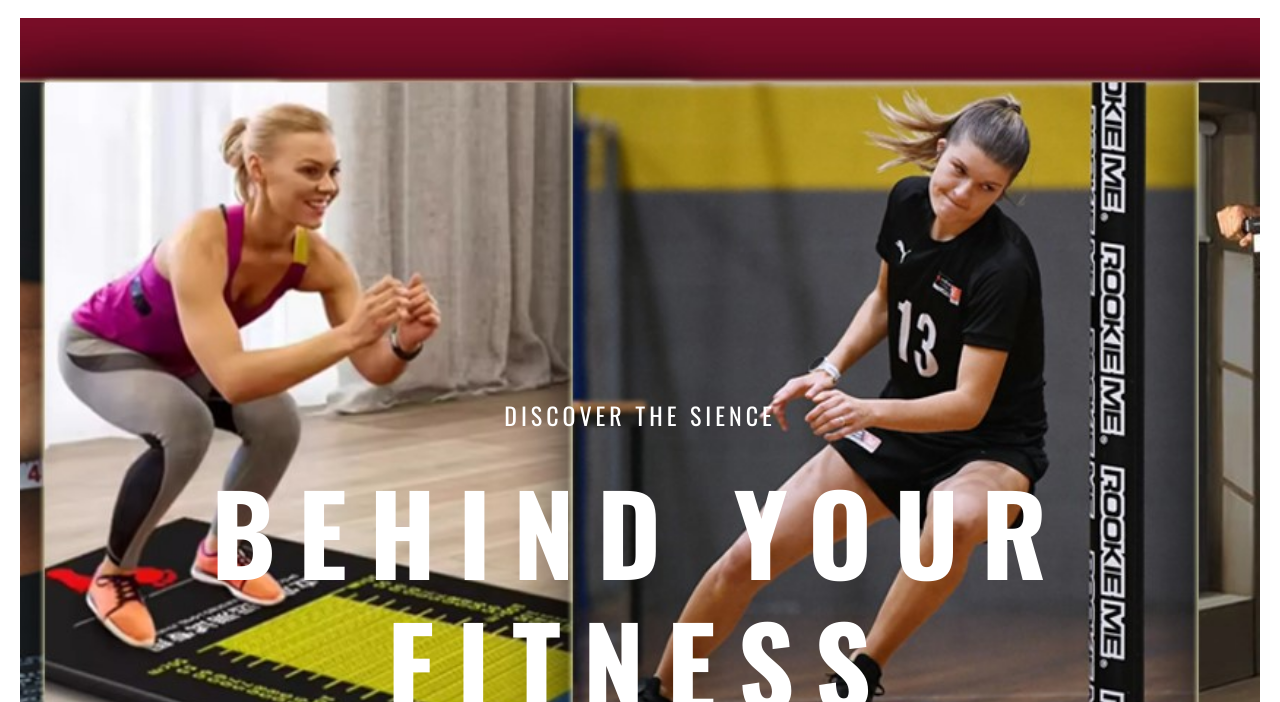
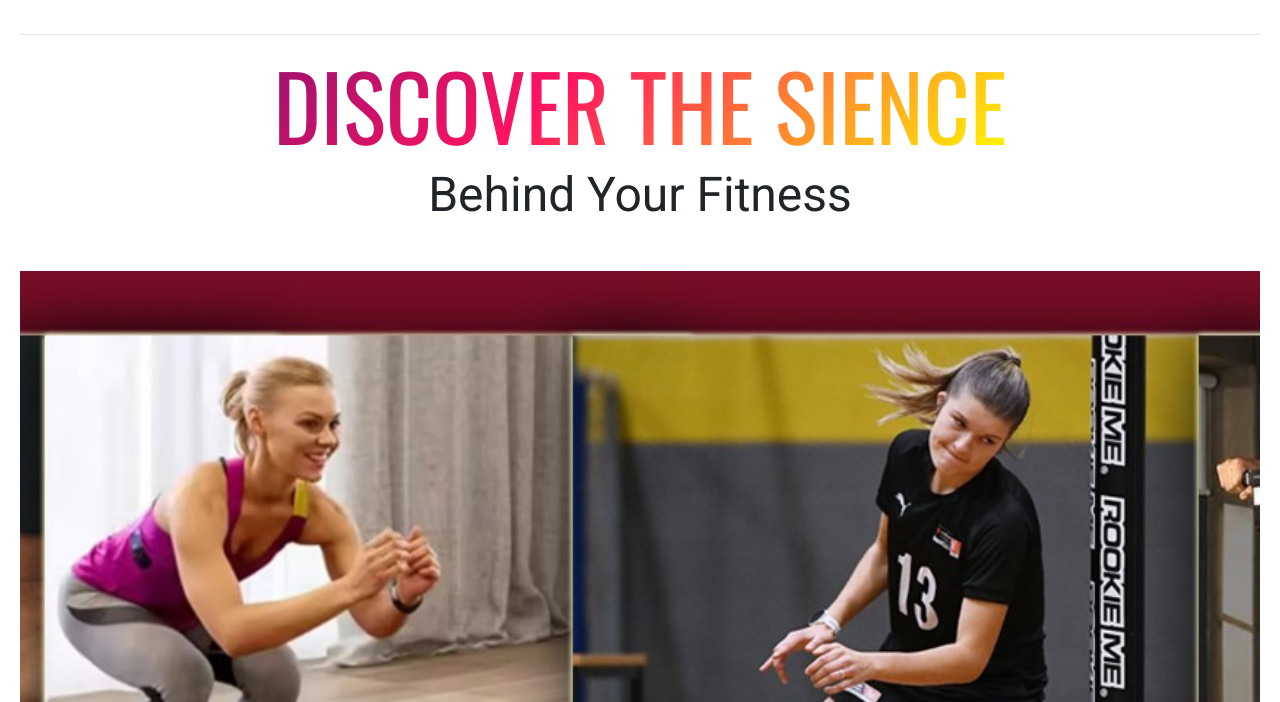
Before and after one commit to chathuranganuwan/fitness, a plain HTML site: page index.html in a window 1280 px wide. Shown: the part 98-800 px from the top of the page. Drawn offline with nearby package versions, Linux system fonts and the light colour scheme.

Commit message:
Add files via upload

```diff
--- a/index.html
+++ b/index.html
@@ -227,6 +227,9 @@
 </head>
 
 <body>
+
+
+
     <br><br><br><br>
     <!-- Page Preloder -->
     <div id="preloder">
@@ -262,16 +265,34 @@
         </div>
     </header>
     <!-- Header End -->
+<section>
 
+    <hr>
+    <div class="container">
+        <div class="row">
+          <div class="col-md-12 text-center">
+           <center> <h3 class="animate-charcter"> DISCOVER THE SIENCE</h3></center>
+          </div>
+        </div>
+      </div>
+
+
+
+
+
+
+<center><font size="20">Behind Your Fitness</font></center>
+
+</section>
     <!-- Hero Section Begin -->
-    <section class="hero-section">
+    <section class="hero-section" >
         <div class="hero-items owl-carousel">
             <div class="single-hero-item set-bg" data-setbg="img/slider-bg-11t.jpg">
                 <div class="container">
                     <div class="hero-text">
 
-                        <h4>DISCOVER THE SIENCE</h4>
-                        <h1> Behind Your Fitness<span></span></h1>
+                        <!-- <h4>DISCOVER THE SIENCE</h4>
+                        <h1> Behind Your Fitness<span></span></h1> -->
 
                     </div>
                 </div>
```
